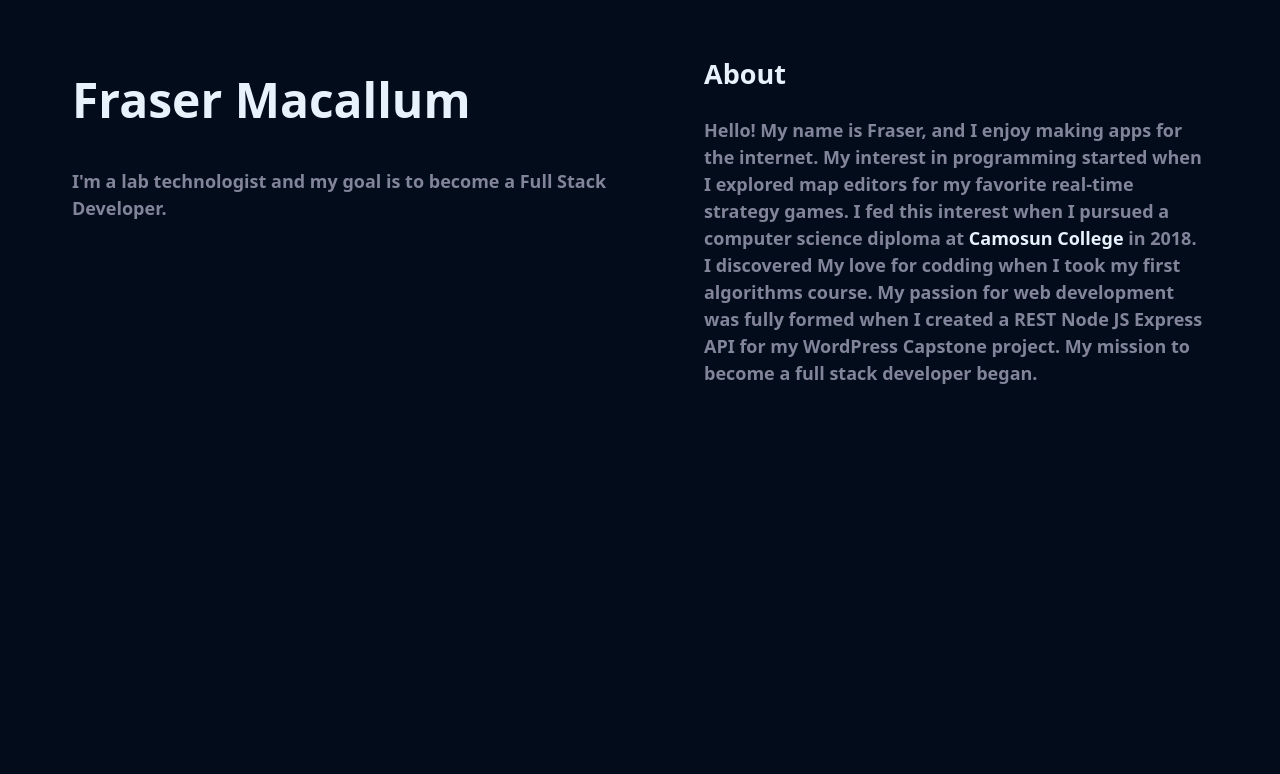
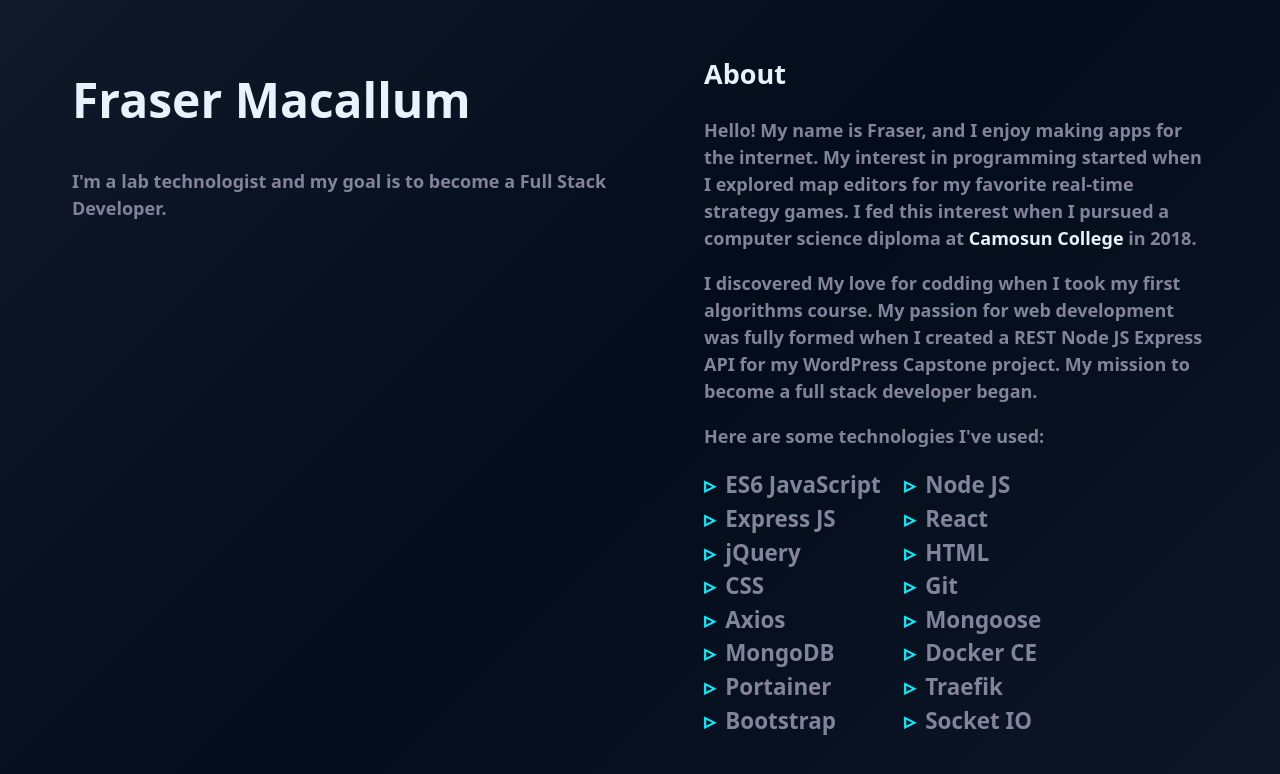
Before and after one commit to frayfray248/fraser-portfolio-v3, a Next.js app: page / in a window 1280 px wide. Shown: the top 774 px of the page. Built offline with nearby package versions, Linux system fonts and the light colour scheme.

Commit message:
tech grid list

```diff
--- /dev/null
+++ b/src/app/components/layout/GridList.js
@@ -0,0 +1,32 @@
+// components
+import styled from "styled-components"
+
+const StyledUl = styled.ul`
+    display: grid;
+    grid-template-columns: repeat(2, minmax(140px, 200px));
+    list-style: none;
+    padding-inline-start: 0;
+`
+
+const StyledLi = styled.li`
+    font-size: 1.4rem;
+    color: ${props => props.theme.colors.defaultText};
+
+    &::before {
+        content: "▹";
+        color: ${props => props.theme.colors.highlight};
+    }
+`
+
+const StyledSpan = styled.span`
+    position: relative;
+    left: 10px;
+`
+
+const GridList = ({items}) => (
+    <StyledUl>
+        {items.map((item, index) => <StyledLi key={index} ><StyledSpan>{item}</StyledSpan></StyledLi>)}
+    </StyledUl>
+)
+
+export default GridList
--- a/src/app/components/sections/About.js
+++ b/src/app/components/sections/About.js
@@ -1,6 +1,26 @@
 import Section from "../layout/Section"
+import GridList from "../layout/GridList"
 
 const About = () => {
+
+    const technologies = [
+        "ES6 JavaScript",
+        "Node JS",
+        "Express JS",
+        "React",
+        "jQuery",
+        "HTML",
+        "CSS",
+        "Git",
+        "Axios",
+        "Mongoose",
+        "MongoDB",
+        "Docker CE",
+        "Portainer",
+        "Traefik",
+        "Bootstrap",
+        "Socket IO",
+    ]
 
     return (
         <Section title="About">
@@ -11,13 +31,15 @@ const About = () => {
             editors for my favorite real-time strategy
             games. I fed this interest when I pursued
             a computer science diploma at <a href="https://camosun.ca/">Camosun
-            College</a> in 2018. I discovered My love for
+            College</a> in 2018.</p> <p>I discovered My love for
             codding when I took my first algorithms course.
             My passion for web development was fully formed
             when I created a REST Node JS Express API for my
             WordPress Capstone project. My mission to become a
             full stack developer began.
             </p>
+            <p>Here are some technologies I've used:</p>
+            <GridList items={technologies}/>
         </Section>
     )
 }
--- a/src/app/styles/GlobalStyles.js
+++ b/src/app/styles/GlobalStyles.js
@@ -8,6 +8,7 @@ const GlobalStyles = createGlobalStyle`
 
     html {
         width: 100%;
+        height: 100%;
         scroll-behavior: smooth;
     }
 
@@ -16,6 +17,9 @@ const GlobalStyles = createGlobalStyle`
         width: 100%;
         min-height: 100%;
         background-color: ${props => props.theme.colors.mainBackground};
+        background-image: ${props => props.theme.colors.backgroundImage};
+        background-repeat: no-repeat;
+        background-attachment: fixed;
         color: ${props => props.theme.colors.defaultText};
         font-family: var(--font-calibre);
         font-weight: 600;
@@ -31,12 +35,17 @@ const GlobalStyles = createGlobalStyle`
     a {
         color: ${props => props.theme.colors.link};
         text-decoration: none;
+        transition: color 0.2s ease-in-out;
     }
 
     a:visited {
         color: ${props => props.theme.colors.link};
     }
 
+    a:hover {
+        color: ${props => props.theme.colors.highlight};
+    }
+
 `
 
 export default GlobalStyles
--- a/src/app/styles/themes.js
+++ b/src/app/styles/themes.js
@@ -1,9 +1,11 @@
 export const mainTheme = {
     colors: {
         mainBackground: 'var(--dark-navy)',
-        defaultText: 'var(--gray)',
+        backgroundImage: 'linear-gradient(315deg, var(--gunmetal-gray) -500%, var(--dark-navy) 50%, var(--gunmetal-gray) 500%)',
+        defaultText: 'var(--gunmetal-gray)',
         headers: 'var(--white)',
         link: 'var(--white)',
+        highlight: 'var(--electric-blue)',
     }
 
 }
--- a/src/app/styles/variables.js
+++ b/src/app/styles/variables.js
@@ -4,8 +4,10 @@ const variables = css`
 
     :root {
         --dark-navy: #020c1b;
-        --gray: #828499;
+        --gunmetal-gray: #828499;
         --white: #e8f2fd;
+        --electric-blue: #00f0ff;
+        --electric-purple: #d836e0;
 
         --font-calibre: ui-sans-serif,system-ui,-apple-system,BlinkMacSystemFont,"Segoe UI",Roboto,"Helvetica Neue",Arial,"Noto Sans",sans-serif,"Apple Color Emoji","Segoe UI Emoji","Segoe UI Symbol","Noto Color Emoji";
     }
```
